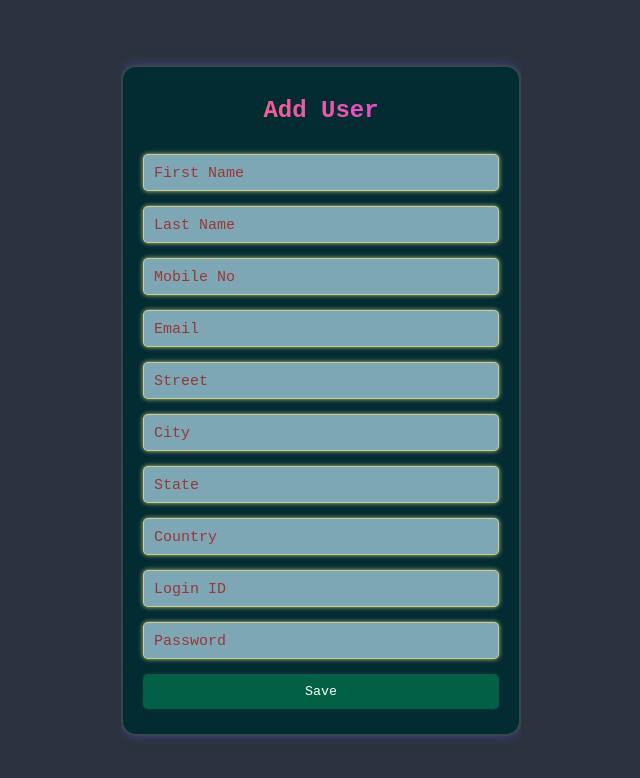
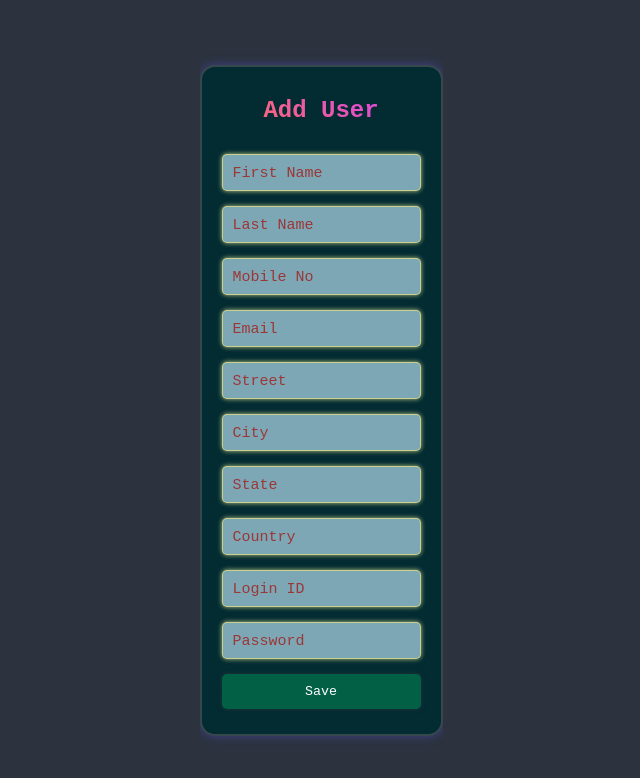
Before and after one commit to Pankajjangid01/user-registration, a website: page public/index.html in a window 1280 px wide. Shown: the whole page, without its empty margins (319-959 px from the left). Drawn offline with nearby package versions, Linux system fonts and the light colour scheme.

Commit message:
index.css updated

```diff
--- a/public/index.css
+++ b/public/index.css
@@ -16,7 +16,7 @@ html {
 }
 
 #userForm {
-  width: 400px;
+  width: max-content;
   padding: 20px;
   background-color: #022b32;
   border: 2px solid #37484d;
```
